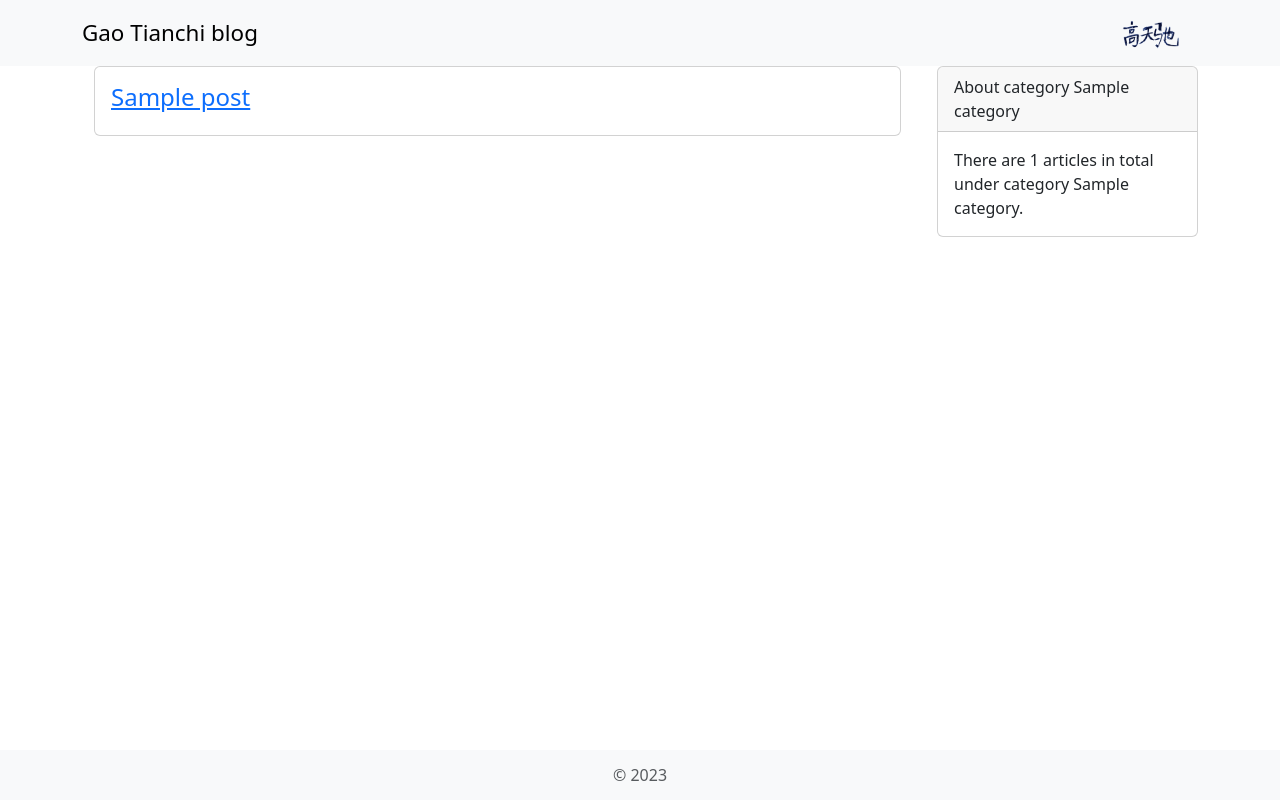
After one commit to gaotianchi/myblog, a Flask app: template myblog/view/templates/archive-post.html in a window 1280 px wide. The commit adds this page. Run offline with Flask 3, Linux system fonts and the light colour scheme; the template is opened without the code that fills it: values that come from a table or form of the project are taken from there, others are empty; tables that the repository leaves empty hold one stand-in row (values such as "Sample post"); parts of the project's set-up code (start-up, migrations or seed data) failed here and were passed over; some libraries are stand-ins or nearby versions.

Commit message:
Add archive template and controller.

```diff
--- a/myblog/__init__.py
+++ b/myblog/__init__.py
@@ -3,7 +3,7 @@ Created: 2023-11-20
 Author: Gao Tianchi
 """
 
-import logging
+import re
 
 from flask import Flask
 
@@ -39,4 +39,13 @@ def create_app(environment: str = None) -> Flask:
     def make_global_template_variable():
         return dict(owner=Owner())
 
+    @app.context_processor
+    def make_global_template_functions():
+        def title_to_url(title: str) -> str:
+            url_title = title.lower().replace(" ", "-")
+            url_title = re.sub(r"[^a-zA-Z0-9\-]", "", url_title)
+            return url_title
+
+        return {"title_to_url": title_to_url}
+
     return app
--- /dev/null
+++ b/myblog/view/templates/archive-post.html
@@ -0,0 +1,40 @@
+{% extends "base.html" %}
+
+{% block title %}
+{{ category.title }}
+{% endblock title %}
+
+
+{% block main %}
+<div class="row">
+    <div class="col-9">
+        {% if posts %}
+        <div class="container" id="post-items-container">
+            {% for post in posts %}
+            <div class="card post-item">
+                <div class="card-body">
+                    <a href="{{ url_for('visitor.read_post', url_title=title_to_url(post.title))}}">
+                        <h4 class="card-title">{{ post.title }}</h4>
+                    </a>
+                </div>
+            </div>
+            {% endfor %}
+        </div>
+        {% else %}
+        <p>There are no articles in the current category.</p>
+        {% endif %}
+    </div>
+    <div class="col-3">
+        <div class="card" id="category-metadata">
+            <div class="card-header">
+                About category {{ category.title }}
+            </div>
+            <div class="card-body">
+                <p class="card-text">
+                    There are {{ posts|length }} articles in total under category {{ category.title }}.
+                </p>
+            </div>
+        </div>
+    </div>
+</div>
+{% endblock main %}
--- a/myblog/view/templates/post-detail.html
+++ b/myblog/view/templates/post-detail.html
@@ -19,7 +19,11 @@
             </div>
             <div class="card-body">
                 <p class="card-text">This article was created by {{ owner.NAME }} on {{ post.created }} and was last
-                    modified on {{ post.modified }}. The author classified it as {{ post.category.title }}.</p>
+                    modified on {{ post.modified }}. The author classified it as
+                    <a href="{{ url_for('visitor.archive_post', category=post.category.title)}}">
+                        {{ post.category.title }}
+                    </a>.
+                </p>
             </div>
         </div>
 
```
Also changed, not shown: myblog/controller/visitor.py (+21 -11 lines).
